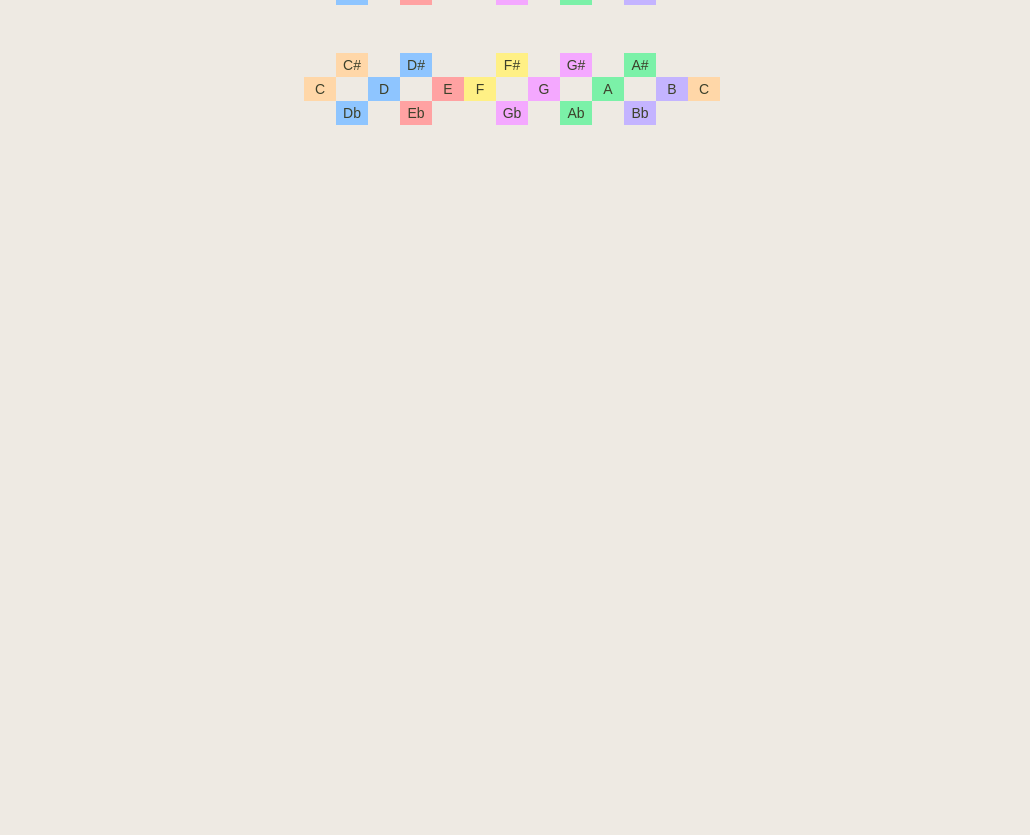
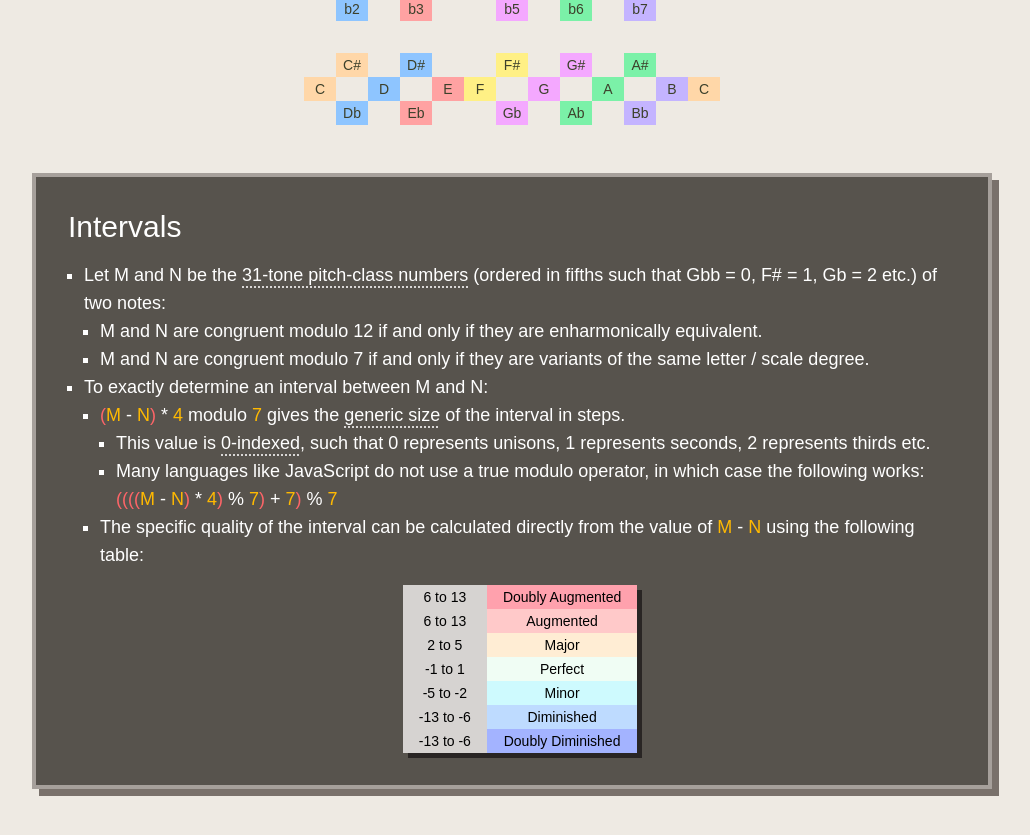
Before and after one commit to dylancobb/31pcs-demo, a SvelteKit app: page / in a window 1280 px wide. Shown: the part 1561-2396 px from the top of the page, without its empty margins (128-1158 px from the left). Before the commit the page ends 1782 px from the top, so only its background shows below. Built offline with nearby package versions, Linux system fonts and the light colour scheme; a web font is replaced by a local one.

Commit message:
add description of interval logic

```diff
--- a/src/lib/scales.svelte
+++ b/src/lib/scales.svelte
@@ -61,7 +61,7 @@
 	let keyWindow = $derived(selectedCenter - selectedMode - 5);
 </script>
 
-<div class="mx-auto mt-8 mb-8 w-full text-center text-lg sm:text-xl lg:text-2xl xl:text-3xl">
+<div class="mx-auto mt-12 mb-8 w-full text-center text-lg sm:text-xl lg:text-2xl xl:text-3xl">
 	{letterName[getDiatonic(selectedCenter * 18)]}{accidental[
 		getAccidental(getIndexFifths(selectedCenter * 18))
 	]}
@@ -145,7 +145,7 @@
 	</tbody>
 </table>
 <table
-	class="3xl:text-lg mx-auto mt-12 mb-24 min-w-max text-center align-middle text-xs xl:text-sm 2xl:top-8 2xl:text-base"
+	class="3xl:text-lg mx-auto mt-8 min-w-max text-center align-middle text-xs xl:text-sm 2xl:top-8 2xl:text-base"
 >
 	<tbody>
 		{#each { length: 3 }, row}
--- a/src/routes/+page.svelte
+++ b/src/routes/+page.svelte
@@ -47,10 +47,10 @@
 
 <Keyboard />
 
-<div
+<section
 	class="3xl:w-7xl mx-auto flex w-full flex-col gap-6 px-4 pt-24 sm:px-8 md:gap-12 lg:w-4xl xl:w-5xl 2xl:w-6xl"
 >
-	<section
+	<div
 		class="flex w-full flex-col gap-4 border-4 border-stone-400 bg-stone-600 p-8 text-white shadow-[7px_7px_0_0_var(--color-stone-500)]"
 	>
 		<h2 class="text-lg sm:text-xl lg:text-2xl xl:text-3xl">Keys / modes</h2>
@@ -77,41 +77,108 @@
 			</li>
 			<li>
 				Beginning with C major, we can continue by fifth to define seven more keys in either
-				direction, up to C# and down to Cb major (likewise for their associated modes). Doing so
-				precisely exhausts the notes defined by the 31-tone system.
+				direction, up to C# and down to Cb major (likewise for their associated modes) before
+				exhausting the notes defined by the 31-tone system.
 			</li>
 		</ul>
-	</section>
-</div>
+	</div>
+</section>
 
 <Scales />
 
-<!-- <div -->
-<!-- 	class="3xl:w-7xl mx-auto mb-16 flex w-full flex-col gap-6 px-4 pt-24 sm:px-8 md:gap-12 lg:w-4xl xl:w-5xl 2xl:w-6xl" -->
-<!-- > -->
-<!-- 	<div -->
-<!-- 		class="flex w-full flex-col gap-2 border-4 border-stone-700 bg-white p-8 text-center shadow-[5px_5px_0_0_var(--color-stone-500)] sm:w-52 sm:text-left" -->
-<!-- 	> -->
-<!-- 		<h2 class="mb-2 text-center text-2xl">Contents</h2> -->
-<!-- 		<a href="#why" class="hover:text-stone-300 hover:*:decoration-stone-300"> -->
-<!-- 			<span -->
-<!-- 				class="underline decoration-stone-500 decoration-dotted underline-offset-4 sm:underline-offset-5 xl:underline-offset-6" -->
-<!-- 				>Why</span -->
-<!-- 			>?</a -->
-<!-- 		> -->
-<!-- 		<a href="#how" class="hover:text-stone-300 hover:*:decoration-stone-300"> -->
-<!-- 			<span -->
-<!-- 				class="underline decoration-stone-500 decoration-dotted underline-offset-4 sm:underline-offset-5 xl:underline-offset-6" -->
-<!-- 				>How</span -->
-<!-- 			>?</a -->
-<!-- 		> -->
-<!-- 	</div> -->
-<!---->
-<!-- 	<section -->
-<!-- 		id="how" -->
-<!-- 		class="flex w-full flex-col gap-2 border-4 border-stone-700 bg-white p-8 shadow-[5px_5px_0_0_var(--color-stone-500)]" -->
-<!-- 	> -->
-<!-- 		<h2 class="text-3xl">How?</h2> -->
-<!-- 		<p>todo</p> -->
-<!-- 	</section> -->
-<!-- </div> -->
+<section
+	class="3xl:w-7xl mx-auto flex w-full flex-col gap-6 px-4 pt-12 pb-24 sm:px-8 md:gap-12 lg:w-4xl xl:w-5xl 2xl:w-6xl"
+>
+	<div
+		class="flex w-full flex-col gap-4 border-4 border-stone-400 bg-stone-600 p-8 text-white shadow-[7px_7px_0_0_var(--color-stone-500)]"
+	>
+		<h2 class="text-lg sm:text-xl lg:text-2xl xl:text-3xl">Intervals</h2>
+		<ul class="list-[square] pl-4 text-sm lg:text-base xl:text-lg">
+			<li>
+				Let M and N be the <span
+					class="underline decoration-stone-200 decoration-dotted underline-offset-4 sm:underline-offset-5 xl:underline-offset-6"
+					>31-tone pitch-class numbers</span
+				>
+				(ordered in fifths such that Gbb = 0, F# = 1, Gb = 2 etc.) of two notes:
+				<ul class="list-[square] pl-4">
+					<li>
+						M and N are congruent modulo 12 if and only if they are enharmonically equivalent.
+					</li>
+					<li>
+						M and N are congruent modulo 7 if and only if they are variants of the same letter /
+						scale degree.
+					</li>
+				</ul>
+			</li>
+			<li>
+				To exactly determine an interval between M and N:
+				<ul class="list-[square] pl-4">
+					<li>
+						<span class="text-red-400">(</span><span class="text-amber-400">M</span> -
+						<span class="text-amber-400">N</span><span class="text-red-400">)</span> *
+						<span class="text-amber-400">4</span> modulo <span class="text-amber-400">7</span> gives
+						the
+						<span
+							class="underline decoration-stone-200 decoration-dotted underline-offset-4 sm:underline-offset-5 xl:underline-offset-6"
+							>generic size</span
+						>
+						of the interval in steps.
+						<ul class="list-[square] pl-4">
+							<li>
+								This value is <span
+									class="underline decoration-stone-200 decoration-dotted underline-offset-4 sm:underline-offset-5 xl:underline-offset-6"
+									>0-indexed</span
+								>, such that 0 represents unisons, 1 represents seconds, 2 represents thirds etc.
+							</li>
+							<li>
+								Many languages like JavaScript do not use a true modulo operator, in which case the
+								following works:<br />
+								<span class="text-red-400">((((</span><span class="text-amber-400">M</span> -
+								<span class="text-amber-400">N</span><span class="text-red-400">)</span> *
+								<span class="text-amber-400">4</span><span class="text-red-400">)</span> %
+								<span class="text-amber-400">7</span><span class="text-red-400">)</span> +
+								<span class="text-amber-400">7</span><span class="text-red-400">)</span> %
+								<span class="text-amber-400">7</span>
+							</li>
+						</ul>
+					</li>
+					<li>
+						The specific quality of the interval can be calculated directly from the value of <span
+							class="text-amber-400">M</span
+						>
+						- <span class="text-amber-400">N</span> using the following table:
+					</li>
+				</ul>
+			</li>
+			<table
+				class="3xl:text-lg mx-auto mt-4 min-w-max bg-stone-300 text-center align-middle text-xs text-black shadow-[5px_5px_0_0_var(--color-stone-800)] xl:text-sm 2xl:top-8 2xl:text-base"
+			>
+				<tbody>
+					<tr class="3xl:h-8 h-6 2xl:h-7">
+						<td class="px-4">6 to 13</td><td class="bg-rose-300 px-4">Doubly Augmented</td>
+					</tr>
+					<tr class="3xl:h-8 h-6 2xl:h-7">
+						<td class="px-4">6 to 13</td><td class="bg-red-200 px-4">Augmented</td>
+					</tr>
+					<tr class="3xl:h-8 h-6 2xl:h-7">
+						<td class="px-4">2 to 5</td><td class="bg-orange-100 px-4 text-black">Major</td>
+					</tr>
+					<tr class="3xl:h-8 h-6 2xl:h-7">
+						<td class="px-4">-1 to 1</td><td class="bg-green-50 px-4 text-black">Perfect</td>
+					</tr>
+					<tr class="3xl:h-8 h-6 2xl:h-7">
+						<td class="px-4">-5 to -2</td><td class="bg-cyan-100 px-4 text-black">Minor</td>
+					</tr>
+					<tr class="3xl:h-8 h-6 2xl:h-7">
+						<td class="px-4">-13 to -6</td><td class="bg-blue-200 px-4 text-black">Diminished</td>
+					</tr>
+					<tr class="3xl:h-8 h-6 2xl:h-7">
+						<td class="px-4">-13 to -6</td><td class="bg-indigo-300 px-4 text-black"
+							>Doubly Diminished</td
+						>
+					</tr>
+				</tbody>
+			</table>
+		</ul>
+	</div>
+</section>
```
